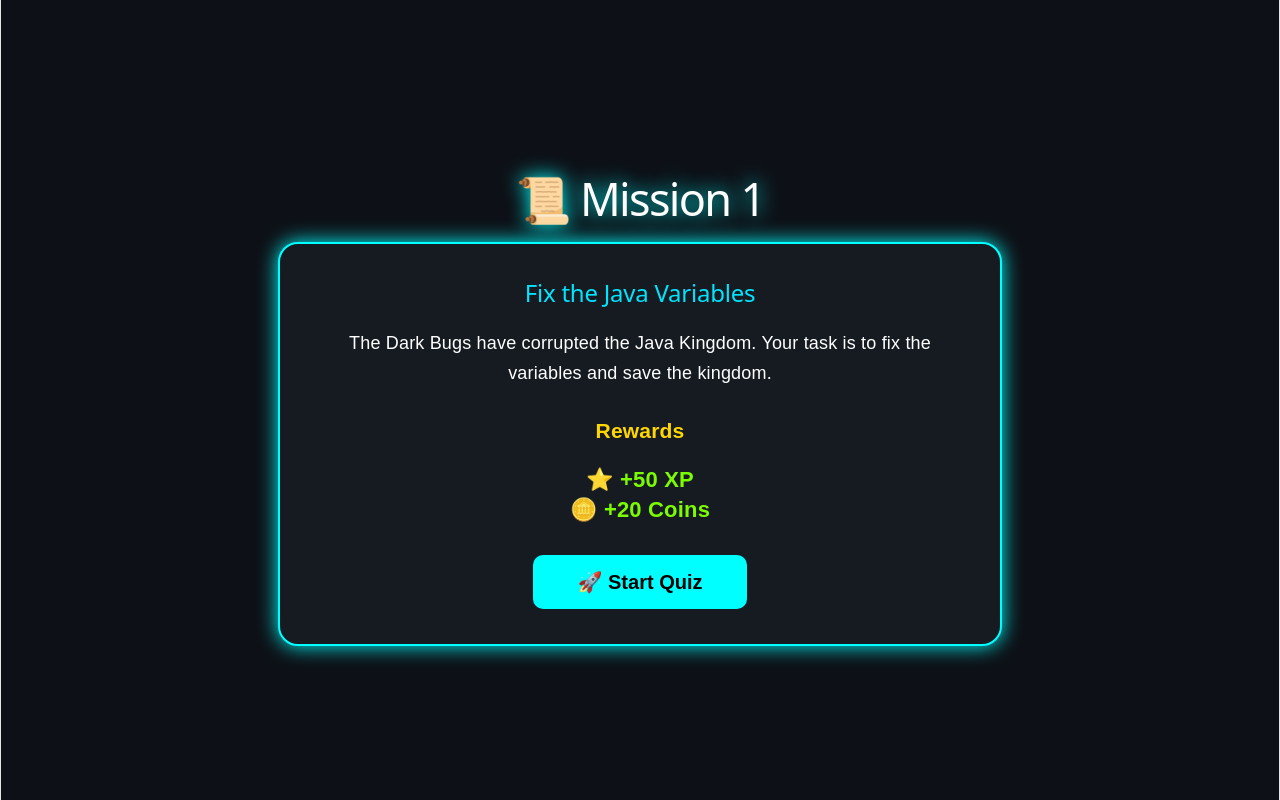
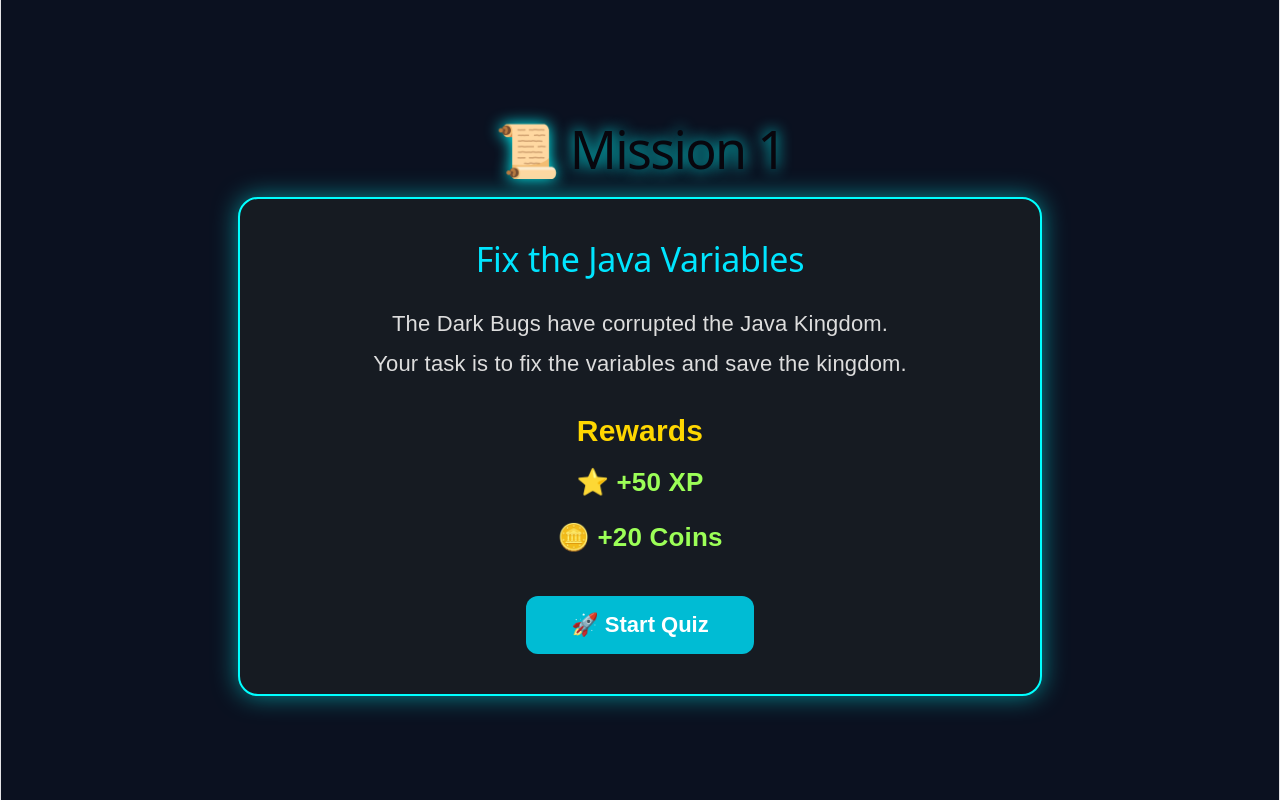
Before and after one commit to rashmirekhaghosh370-svg/JavaVerse, a React (Vite) app in the folder frontend/javaverse-frontend/: page /mission in a window 1280 px wide. Built offline with nearby package versions, Linux system fonts and the light colour scheme.

Commit message:
Completed java quiz sytem

```diff
--- a/frontend/javaverse-frontend/src/App.jsx
+++ b/frontend/javaverse-frontend/src/App.jsx
@@ -5,6 +5,8 @@ import Lobby from "./pages/Lobby/Lobby";
 import Map from "./pages/Map/Map";
 import JavaKingdom from "./pages/JavaKingdom/JavaKingdom";
 import Mission from "./pages/Mission/Mission"
+import Quiz from "./pages/Quiz/Quiz"
+import Result from "./pages/Result/Result"
 function App() {
   return (
     <Routes>
@@ -14,6 +16,8 @@ function App() {
       <Route path="/map" element = {<Map/>}/>
       <Route path="/java-kingdom" element = {<JavaKingdom/>}/>
       <Route path="/mission" element = {<Mission/>}/>
+      <Route path="/quiz" element = {<Quiz/>}/>
+      <Route path="/result" element = {<Result/>}/>
     </Routes>
   );
 }
--- a/frontend/javaverse-frontend/src/pages/Mission/Mission.css
+++ b/frontend/javaverse-frontend/src/pages/Mission/Mission.css
@@ -1,111 +1,73 @@
 .mission-page{
-
     min-height:100vh;
-
-background:#0d1117;
-
+    background:#0b1120;
     display:flex;
-
     flex-direction:column;
-
     justify-content:center;
-
     align-items:center;
-
+    color:white;
 }
 
 .mission-page h1{
-
-color:white;
-
-font-size:45px;
-
-margin-bottom:30px;
-
-text-shadow:0 0 20px cyan;
-
+    font-size:52px;
+    margin-bottom:35px;
+    text-shadow:0 0 15px cyan;
 }
 
 .mission-card{
-
-width:650px;
-
+    width:720px;
     background:#161b22;
-
     border:2px solid cyan;
-
     border-radius:20px;
-
-padding:35px;
-
+    padding:40px;
     text-align:center;
-
-box-shadow:0 0 20px cyan;
-
+    box-shadow:0 0 25px rgba(0,255,255,.5);
 }
 
 .mission-card h2{
-
     color:#00e5ff;
-
-margin-bottom:20px;
-
+    margin-bottom:25px;
+    font-size:34px;
 }
 
 .mission-card p{
-
-color:white;
-
-font-size:18px;
-
-line-height:30px;
-
+    font-size:22px;
+    line-height:1.8;
+    color:#ddd;
 }
 
 .reward{
-
-margin:30px 0;
-
+    margin-top:35px;
+    margin-bottom:35px;
 }
 
 .reward h3{
-
     color:gold;
-
+    margin-bottom:15px;
+    font-size:30px;
 }
 
 .reward p{
-
-color:#7CFC00;
-
-font-size:22px;
-
+    color:#9cff57;
+    font-size:26px;
+    font-weight:bold;
+    margin:8px 0;
 }
 
-.mission-card button{
-
-padding:15px 45px;
-
-font-size:20px;
-
-background:cyan;
-
+.quiz-btn{
+    padding:16px 45px;
     border:none;
-
-border-radius:10px;
-
+    border-radius:12px;
+    background:#00bcd4;
+    color:white;
+    font-size:22px;
+    font-weight:bold;
     cursor:pointer;
-
-font-weight:bold;
-
     transition:.3s;
-
 }
 
-.mission-card button:hover{
-
-transform:scale(1.05);
-
-box-shadow:0 0 25px cyan;
-
+.quiz-btn:hover{
+    background:#0097a7;
+    transform:scale(1.08);
+    box-shadow:0 0 20px cyan;
 }
--- a/frontend/javaverse-frontend/src/pages/Mission/Mission.jsx
+++ b/frontend/javaverse-frontend/src/pages/Mission/Mission.jsx
@@ -1,6 +1,10 @@
+import React from "react";
 import "./Mission.css";
+import { useNavigate } from "react-router-dom";
 
 function Mission() {
+  const navigate = useNavigate();
+
   return (
     <div className="mission-page">
 
@@ -12,20 +16,20 @@ function Mission() {
 
         <p>
           The Dark Bugs have corrupted the Java Kingdom.
+          <br />
           Your task is to fix the variables and save the kingdom.
         </p>
 
         <div className="reward">
-
           <h3>Rewards</h3>
-
           <p>⭐ +50 XP</p>
-
           <p>🪙 +20 Coins</p>
-
         </div>
 
-        <button>
+        <button
+          onClick={() => navigate("/quiz")}
+          className="quiz-btn"
+        >
           🚀 Start Quiz
         </button>
 
--- /dev/null
+++ b/frontend/javaverse-frontend/src/pages/Quiz/Quiz.css
@@ -0,0 +1,53 @@
+.quiz-page{
+min-height:100vh;
+display:flex;
+flex-direction:column;
+justify-content:center;
+align-items:center;
+}
+.quiz-page h1{
+    color:#00e5ff;
+    font-size:52px;
+    margin-bottom:30px;
+    text-shadow:0 0 15px cyan;
+}
+.quiz-card{
+width:700px;
+background:#161b22;
+padding:35px;
+border-radius:20px;
+border:2px solid cyan;
+box-shadow:0 0 25px cyan;
+text-align:center;
+}
+.quiz-card h2{
+color:#00e5ff;
+margin-bottom:20px;
+}
+.quiz-card p{
+font-size:24px;
+margin-bottom:30px;
+}
+.options{
+display:grid;
+grid-template-columns:1fr 1fr;
+gap:20px;
+}
+.options button{
+padding:15px;
+border:none;
+border-radius:10px;
+background:#00bcd4;
+color:white;
+font-size:18px;
+cursor:pointer;
+transition:.3s;
+}
+
+.options button:hover{
+
+background:#0097a7;
+
+transform:scale(1.05);
+
+}
--- /dev/null
+++ b/frontend/javaverse-frontend/src/pages/Quiz/Quiz.jsx
@@ -0,0 +1,79 @@
+import React, { useState } from "react";
+import "./Quiz.css";
+
+function Quiz() {
+
+const questions = [
+
+{
+question:"Which keyword is used to create a class in Java?",
+options:["function","class","define","new"],
+answer:"class"
+},
+
+{
+question:"Which method is the entry point of Java?",
+options:["start()","main()","run()","init()"],
+answer:"main()"
+},
+
+{
+question:"Which symbol ends a statement in Java?",
+options:[".",";",":",","],
+answer:";"
+},
+
+{
+question:"Which data type stores whole numbers?",
+options:["String","boolean","int","float"],
+answer:"int"
+},
+
+{
+question:"Java is a ______ language.",
+options:["Programming","Database","Operating System","Browser"],
+answer:"Programming"
+}
+
+];
+
+const[current,setCurrent]=useState(0);
+const handleAnswer = (selected) => {
+
+  if (current < questions.length - 1) {
+    setCurrent(current + 1);
+  } else {
+    alert("Quiz Completed!");
+  }
+
+};
+
+return(
+
+<div className="quiz-page">
+<h1>📝 Java Quiz</h1>
+
+<div className="quiz-card">
+<h2>
+Question {current+1}/{questions.length}
+</h2>
+
+<p>{questions[current].question}</p>
+<div className="options">
+{
+questions[current].options.map((option,index)=>
+
+<button
+key={index}
+onClick={() => handleAnswer(option)}
+>
+{option}
+</button>
+)
+}
+</div>
+</div>
+</div>
+);
+}
+export default Quiz;
--- /dev/null
+++ b/frontend/javaverse-frontend/src/pages/Result/Result.css
@@ -0,0 +1,20 @@
+.result-page{
+    min-height:100vh;
+    background:#0b1120;
+    display:flex;
+    justify-content:center;
+    align-items:center;
+    flex-direction:column;
+    color:white;
+}
+
+.result-page h1{
+    color:#00e5ff;
+    font-size:55px;
+    text-shadow:0 0 15px cyan;
+}
+
+.result-page h2{
+    margin-top:20px;
+    color:#ddd;
+}
--- /dev/null
+++ b/frontend/javaverse-frontend/src/pages/Result/result.jsx
@@ -0,0 +1,12 @@
+import "./Result.css";
+
+function Result() {
+  return (
+    <div className="result-page">
+      <h1>🎉 Quiz Completed!</h1>
+      <h2>You finished Mission 1.</h2>
+    </div>
+  );
+}
+
+export default Result;
```
Lines whose indentation alone changed are shown as unchanged.
